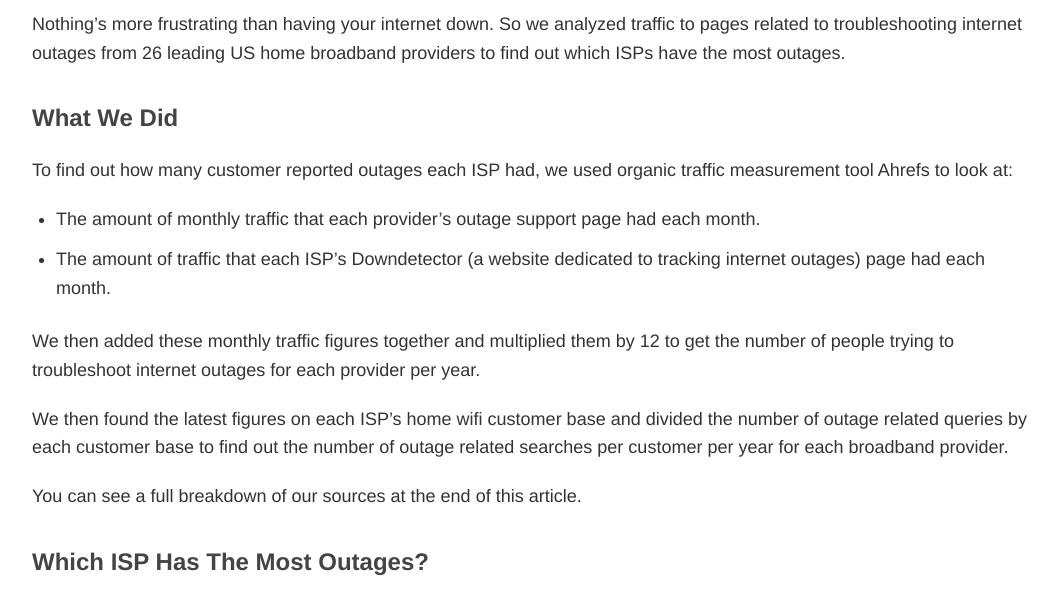
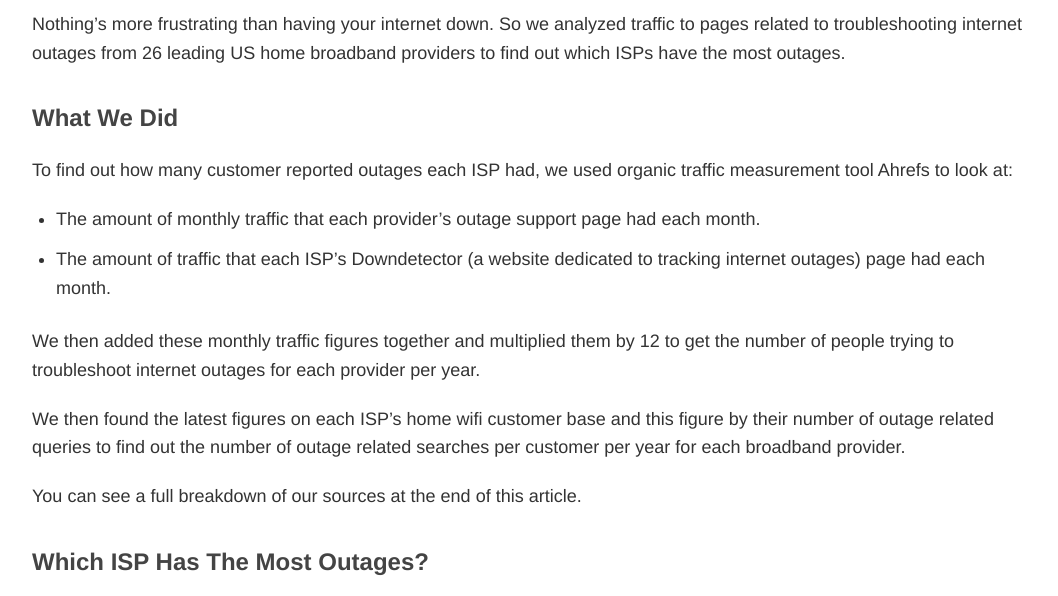
Before and after one commit to OliBaise/mostoutages, a plain HTML site: page index.html in a window 1280 px wide. Shown: the part 188-784 px from the top of the page, without its empty margins (108-1166 px from the left). Drawn offline with Linux system fonts and the light colour scheme.

Commit message:
Update index.html

```diff
--- a/index.html
+++ b/index.html
@@ -25,7 +25,7 @@
 
     <p>We then added these monthly traffic figures together and multiplied them by 12 to get the number of people trying to troubleshoot internet outages for each provider per year.</p>
 
-    <p>We then found the latest figures on each ISP’s home wifi customer base and divided the number of outage related queries by each customer base to find out the number of outage related searches per customer per year for each broadband provider.</p>
+    <p>We then found the latest figures on each ISP’s home wifi customer base and this figure by their number of outage related queries to find out the number of outage related searches per customer per year for each broadband provider.</p>
 
     <p>You can see a full breakdown of our sources at the end of this article.</p>
 
```
